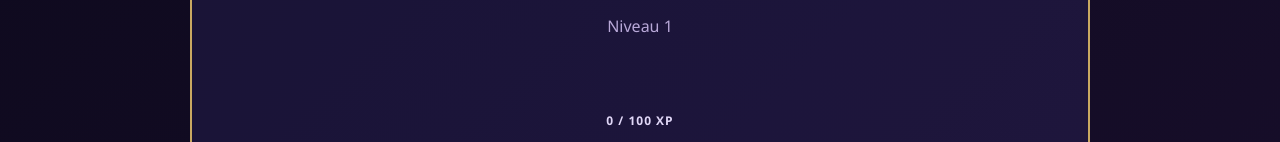
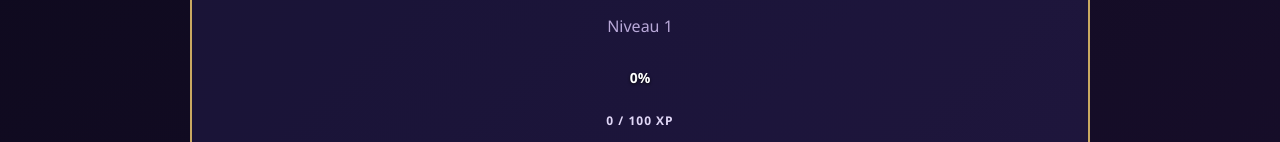
Before and after one commit to LaetitiaBraun/quiz-rpg, a React (Vite) app: page / in a window 1280 px wide. Shown: the part 183-325 px from the top of the page. Built offline with nearby package versions, Linux system fonts and the light colour scheme; no server answers.

Commit message:
fix: show xp percentage overlay on xp bar

```diff
--- a/src/components/CharacterCard.jsx
+++ b/src/components/CharacterCard.jsx
@@ -20,6 +20,7 @@ export default function CharacterCard({ character, equipmentStats }) {
             className="xp-fill"
             style={{ width: `${xpPercentage}%` }}
           />
+          <div className="xp-percent">{Math.round(xpPercentage)}%</div>
         </div>
       </div>
       <div className="xp-text">
--- a/src/styles/CharacterCard.css
+++ b/src/styles/CharacterCard.css
@@ -55,6 +55,7 @@
   overflow: hidden;
   cursor: pointer;
   transition: all 0.3s;
+  position: relative;
 }
 
 .xp-bar:hover {
@@ -71,6 +72,22 @@
   font-weight: bold;
   font-size: 14px;
   transition: width 0.3s ease;
+}
+
+.xp-percent {
+  position: absolute;
+  top: 0;
+  left: 0;
+  right: 0;
+  bottom: 0;
+  display: flex;
+  align-items: center;
+  justify-content: center;
+  font-size: 14px;
+  font-weight: bold;
+  color: white;
+  text-shadow: 0 1px 3px rgba(0, 0, 0, 0.8);
+  pointer-events: none;
 }
 
 .xp-text {
```
